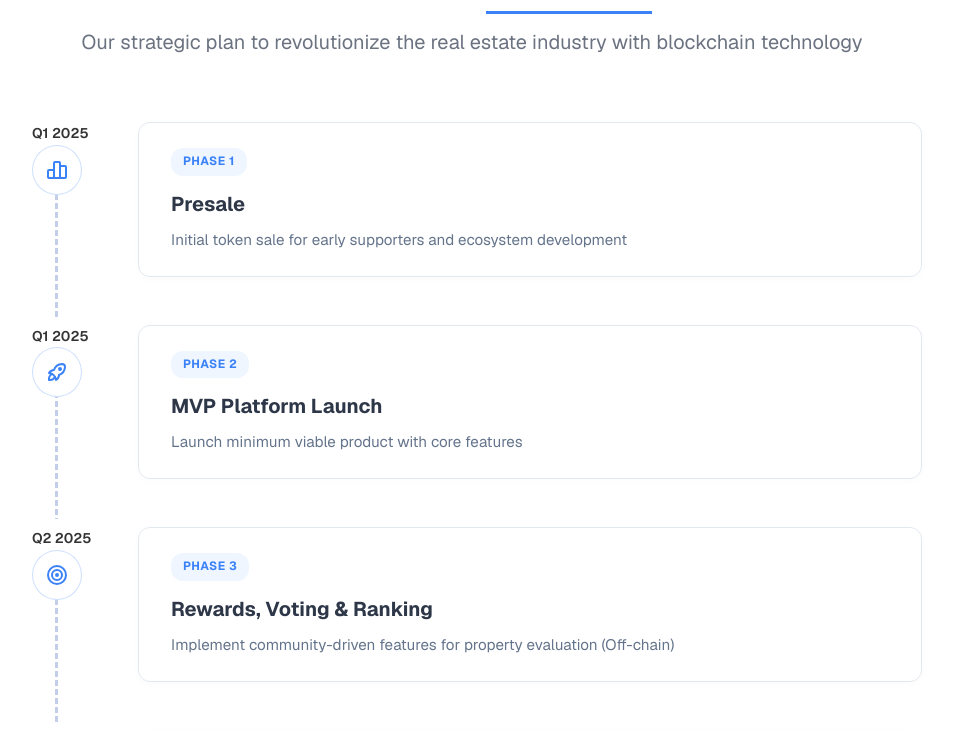
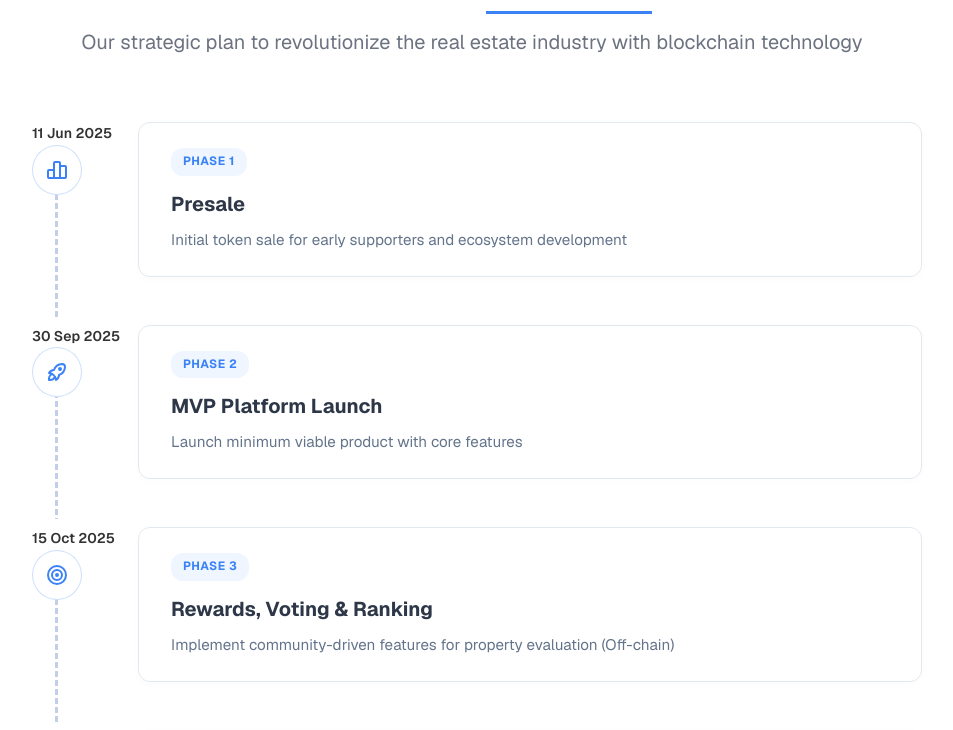
Before and after one commit to fightcpeix/moji, a Next.js app: page / in a window 1280 px wide. Shown: the part 4726-5456 px from the top of the page, without its empty margins (168-1121 px from the left). Built offline with nearby package versions, Linux system fonts and the light colour scheme; no server answers.

Commit message:
update date time line

```diff
--- a/src/components/home/Roadmap.tsx
+++ b/src/components/home/Roadmap.tsx
@@ -280,27 +280,27 @@ const NextPhase = styled.div`
 
 const roadmapPhases = [
   {
-    period: 'Q1 2025',
+    period: '11 Jun 2025',
     title: 'Presale',
     description:
       'Initial token sale for early supporters and ecosystem development',
     icon: IconChartBar
   },
   {
-    period: 'Q1 2025',
+    period: '30 Sep 2025',
     title: 'MVP Platform Launch',
     description: 'Launch minimum viable product with core features',
     icon: IconRocket
   },
   {
-    period: 'Q2 2025',
+    period: '15 Oct 2025',
     title: 'Rewards, Voting & Ranking',
     description:
       'Implement community-driven features for property evaluation (Off-chain)',
     icon: IconTarget
   },
   {
-    period: 'Q2 2025',
+    period: '15 Dec 2025',
     title: 'Public Sale',
     description: 'Open token sale to the public with expanded distribution',
     icon: IconCoin
```
